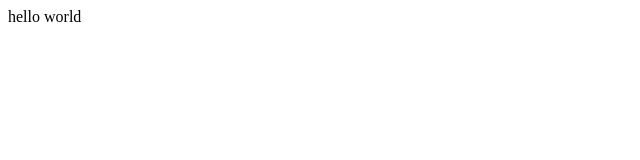
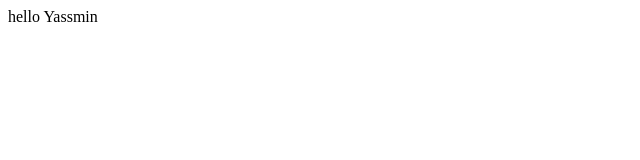
Before and after one commit to YassminBlanc/Class_20200422, a plain HTML site: page index.html in a window 1280 px wide. Shown: the full height of the page, 0-640 px from the left. Drawn offline with Linux system fonts and the light colour scheme.

Commit message:
update with name

```diff
--- a/index.html
+++ b/index.html
@@ -3,6 +3,6 @@
         <title>hello</title>
     </head>
     <body>
-        <hl>hello world</hl>
+        <hl>hello Yassmin</hl>
     </body>
     </html>
```
